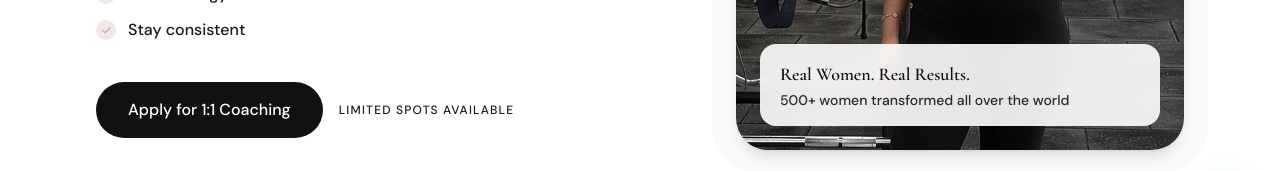
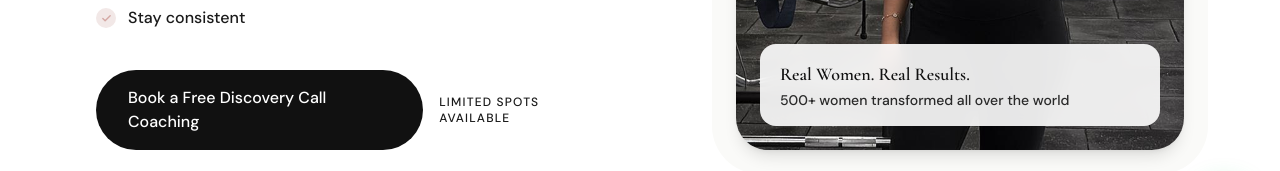
Before and after one commit to Sumit240803/Fitness-Coaching-Landing-Page, a Next.js app: page / in a window 1280 px wide. Shown: the part 543-714 px from the top of the page. Built offline with nearby package versions, Linux system fonts and the light colour scheme; no server answers.

Commit message:
Update call-to-action text to "Book a Free Discovery Call Coaching" in Hero and ProgramInclusions components

```diff
--- a/components/sections/Hero.tsx
+++ b/components/sections/Hero.tsx
@@ -51,7 +51,7 @@ export default function Hero() {
                 onClick={() => fbq.initiateCheckout("Hero CTA")}
                 className="inline-flex items-center px-8 py-4 rounded-full bg-[#111111] text-white font-medium text-base hover:bg-[#333333] transition-colors"
               >
-                Apply for 1:1 Coaching
+                Book a Free Discovery Call Coaching
               </a>
               <p className="self-center text-xs tracking-widest uppercase text-[#1a1a1a]">
                 Limited spots available
--- a/components/sections/ProgramInclusions.tsx
+++ b/components/sections/ProgramInclusions.tsx
@@ -54,7 +54,7 @@ export default function ProgramInclusions() {
               href="#apply"
               className="inline-flex mt-12 items-center px-8 py-4 rounded-full bg-[#111111] text-white font-medium text-base hover:bg-[#333333] transition-colors"
             >
-              Apply for 1:1 Coaching
+              Book a Free Discovery Call Coaching
             </a>
           </motion.div>
 
```
